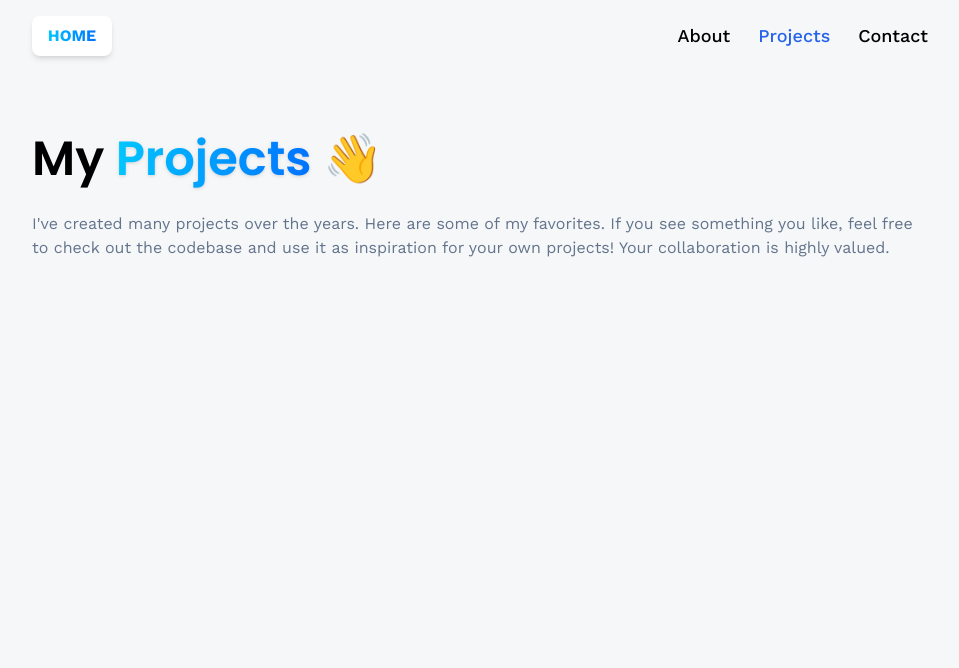
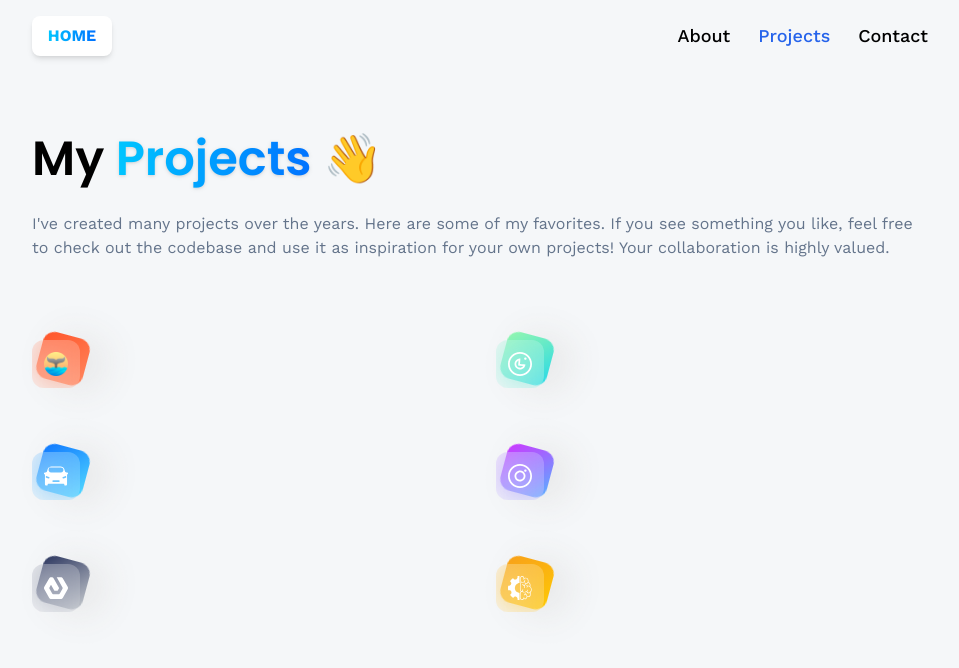
Before and after one commit to davidchuang5/3d-Portfolio, a React (Vite) app: page /projects in a window 1280 px wide. Shown: the top 668 px of the page, without its empty margins (160-1119 px from the left). Built offline with nearby package versions, Linux system fonts and the light colour scheme; no server answers.

Commit message:
Added project icons to project page

```diff
--- a/src/assets/icons/index.js
+++ b/src/assets/icons/index.js
@@ -31,6 +31,7 @@ import flask from './flask.svg';
 import graphql from './graphql.svg';
 import webcomponents from './webcomponents.svg';
 import docker from './docker.svg';
+import DockerPulse from './DockerPulse.png';
 
 export {
   css,
@@ -66,4 +67,5 @@ export {
   soundon,
   soundoff,
   webcomponents,
+  DockerPulse,
 };
--- a/src/constants/index.js
+++ b/src/constants/index.js
@@ -29,6 +29,7 @@ import {
   typescript,
   postgresql,
   webcomponents,
+  DockerPulse,
 } from '../assets/icons';
 
 export const skills = [
@@ -218,12 +219,12 @@ export const socialLinks = [
 
 export const projects = [
   {
-    iconUrl: pricewise,
+    iconUrl: DockerPulse,
     theme: 'btn-back-red',
-    name: 'Amazon Price Tracker',
+    name: 'ContainerWatch',
     description:
-      'Developed a web application that tracks and notifies users of price changes for products on Amazon, helping users find the best deals.',
-    link: 'https://github.com/adrianhajdin/pricewise',
+      'Developed a Docker Desktop Extension with small team of 4. Monitoring tools for Docker: metrics visualization (up to 3 days), log aggregation and filtering, and alerts.',
+    link: 'https://github.com/davidchuang5/ContainerWatch',
   },
   {
     iconUrl: threads,
--- a/src/pages/Projects.jsx
+++ b/src/pages/Projects.jsx
@@ -1,4 +1,7 @@
-import React from 'react';
+import { Link } from 'react-router-dom';
+
+import { projects } from '../constants';
+import { arrow } from '../assets/icons';
 
 const Projects = () => {
   return (
@@ -14,6 +17,19 @@ const Projects = () => {
           own projects! Your collaboration is highly valued.
         </p>
       </div>
+
+      <div className="flex flex-wrap my-20 gap-16">
+        {projects.map((project) => (
+          <div className="lg:w-[400px] w-full" key={project.name}>
+            <div className="block-container w-12 h-12">
+              <div className={`btn-back rounded-xl ${project.theme}`} />
+              <div className="btn-front rounded-xl flex justify-center items-center">
+                <img src={project.iconUrl} alt="threads" className="w-1/2 h-1/2 object-contain" />
+              </div>
+            </div>
+          </div>
+        ))}
+      </div>
     </section>
   );
 };
```
Also changed, not shown: src/assets/icons/DockerPulse.png (added).
